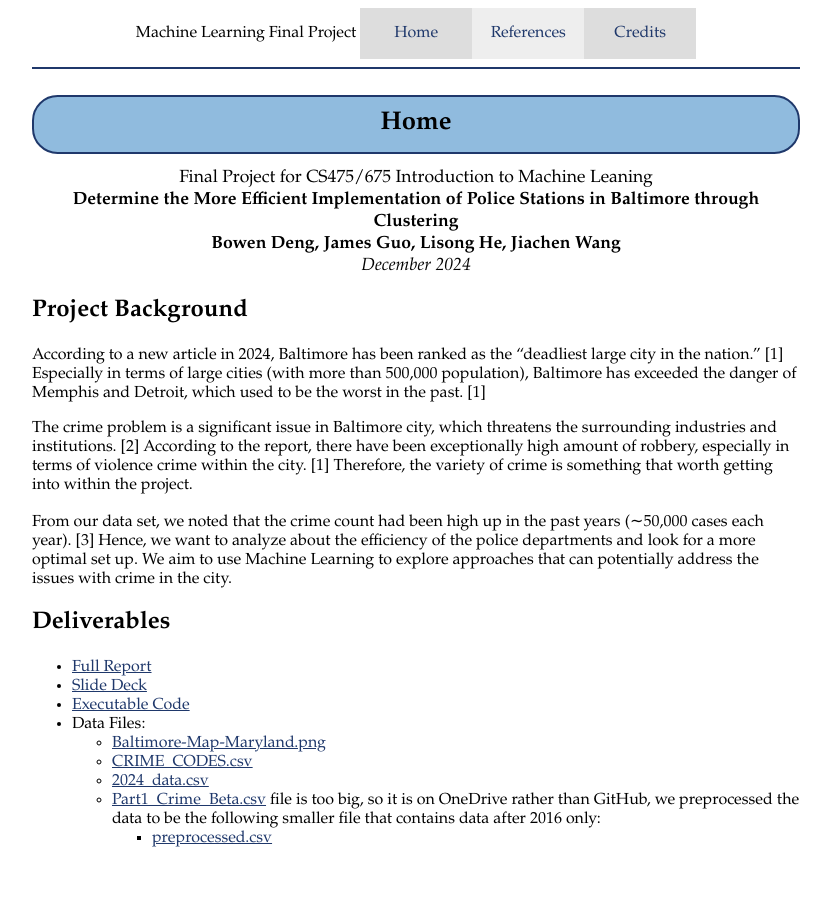
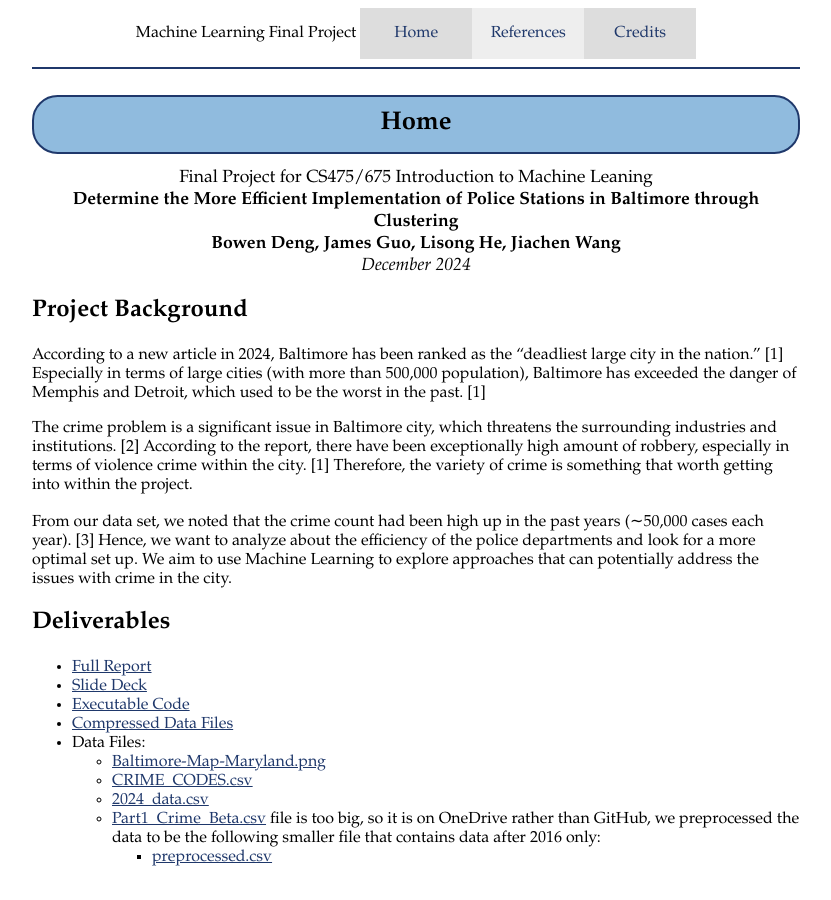
Before and after one commit to James-Guo-03/ML-F24-Project, a Jekyll site: the page built from index.md, in a window 1280 px wide. Shown: the whole page, without its empty margins (224-1055 px from the left). Built offline with Jekyll 4.4.1, drawn with Linux system fonts in a browser that asks for light colours.

Commit message:
Update index.md

```diff
--- a/index.md
+++ b/index.md
@@ -24,6 +24,7 @@ From our data set, we noted that the crime count had been high up in the past ye
 - [Full Report]({{site.baseurl}}/files/ML_Report.pdf)
 - [Slide Deck]({{site.baseurl}}/files/ML_Slides.pdf)
 - [Executable Code]({{site.baseurl}}/files/Final_Project_code.ipynb)
+- [Compressed Data Files](https://livejohnshopkins-my.sharepoint.com/:u:/g/personal/sguo45_jh_edu/ES-1-1AkuuhNqONojGQ3k94Bs1DchRlqcY-d96qrJ6MV1Q?e=ghXRux)
 - Data Files:
   - [Baltimore-Map-Maryland.png]({{site.baseurl}}/files/Data_files/Baltimore-Map-Maryland.png)
   - [CRIME_CODES.csv]({{site.baseurl}}/files/Data_files/CRIME_CODES.csv)
```
